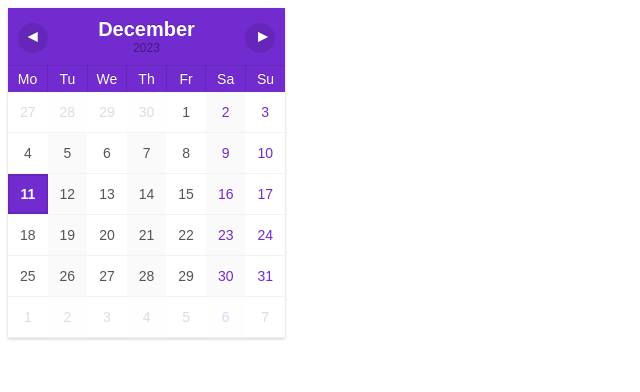
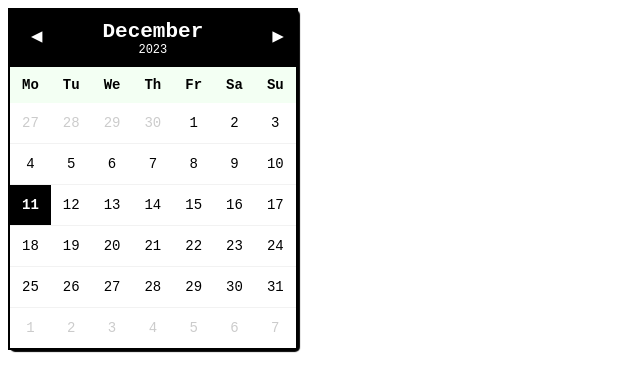
Before and after one commit to hco125/notion, a plain HTML site: page index.html in a window 1280 px wide. Shown: the whole page, without its empty margins (0-640 px from the left). Drawn offline with Linux system fonts and the light colour scheme.

Commit message:
Update index.html

```diff
--- a/index.html
+++ b/index.html
@@ -8,40 +8,49 @@
 
     <style>
         body {
-    font-family: 'Arial', sans-serif;
-    background-color: #fff;
+    font-family: monospace;
+
 }
 
 .wrapper {
     display: flex;
     align-items: center;
     justify-content: center;
-  flex-direction: column;
-  min-height: 100%;
+    flex-direction: column;
+    min-height: 100%;
 }
 
-button::-moz-focus-inner {
-  border: 0;
-  padding: 0;
-}
 
-#calendari {
+#calendar {
     margin:  0 auto;
-    /* height: 330px; */
-    /* width: 350px; */
     font-size: 14px;
-    /* box-shadow: 0px 1px 4px rgba(0,0,0,0.4); */
 }
 table {
     border-collapse: collapse;
     table-layout: fixed;
-    box-shadow: 0px 1px 3px rgba(0,0,0,0.2);
+    position: absolute;
     background-color: #fff;
-    position: absolute;
-
-
+    border: 2px solid #000000;
+    box-shadow: 2px 2px 1px 0px #000000;
+    border-radius: 5px;
 }
 
+.month{
+    background-color: #000;
+    color: #fff;
+    font-size: 1.5em;
+}
+.year {
+    font-size: 12px;
+    font-weight: normal;
+    display: block;
+    text-shadow: none;
+    color: #fff;
+}
+
+.day-header{
+    background-color: #f3fff3;
+}
 
 td,th {
     text-align: center;
@@ -49,73 +58,43 @@ td,th {
 }
 th {
     padding: 10px;
-}
-tr:first-child th {
-    font-size: 20px;
-    font-weight: bold;
-    border-left: none;
-    border-top: none;
-}
-td:last-child, th:last-child {
-  border-right: none;
+    /* background-color: #000000;
+    color: #fff; */
+    /* font-weight: normal; */
 }
 
-th {
-    border-top: 1px solid rgba(0,0,0,0.1);
-    border-right: 1px solid rgba(0,0,0,0.1);
-    background-color: #712BCF;
-    color: #fff;
-    text-shadow: 0px -1px 0px rgba(0,0,0,0.2);
-    font-weight: normal;
-}
-th .any {
-    font-size: 12px;
-    font-weight: normal;
-    display: block;
-    text-shadow: none;
-    color: rgba(0,0,0,0.4);
-}
-tr:nth-child(2) th {
-    padding: 5px;
-}
+
+
+
 td {
     padding: 0;
     border-bottom: 1px solid rgba(0,0,0,0.05);
 }
 td>span {
-    color: #555;
+    color: rgb(0, 0, 0);
     padding: 10px;
     display: block;
     border: 2px solid transparent;
     transition: border 0.3s ease;
 }
 
-td:nth-child(even)>span {
-    background-color: rgba(0,0,0,0.02);
-}
-td:last-child>span,
-td:nth-child(6)>span {
-    color: #712BCF;
-}
+
 td.avui>span {
     font-weight: bold;
-    background-color: #712BCF;
+    background-color: #000000;
     color: #fff;
-    border: 2px solid rgba(0,0,0,0.1);
 }
 td.fora > span {
     opacity: 0.2;
 }
-td > span:hover {
-    background: #A27BD5;
-    color: #fff;
-}
+
+
 .boto-next, .boto-prev {
-    background: rgba(0,0,0,0.1);
+    background: #000;
     color: #fff;
     font-family: inherit;
     border: none;
-    font-size: 18px;
+    font-size: 25px;
     font-weight: bold;
     text-shadow: inherit;
     padding: 2px 10px 5px 10px;
@@ -123,41 +102,21 @@ td > span:hover {
     height: 30px;
     width: 30px;
     vertical-align: middle;
-    border-radius: 100%;
     position: absolute;
     top: 15px;
 }
 .boto-next { right: 10px; padding-left: 13px; }
 .boto-prev { left: 10px; padding-right: 13px;}
-.boto-next:hover,
-.boto-prev:hover {
-    background: rgba(0,0,0,0.2);
-}
-button:hover { cursor: pointer; }
-button:focus { outline: none; }
 
-footer {
-  text-align: center;
-  color: #ddd;
-  font-weight: normal;
-  text-shadow: 0px -1px 0px rgba(0, 0, 0, 0.2);
-  font-size: 0.8em;
-  padding: 20px;
-}
 
-footer a,
-footer a:link {
-  color: #fff;
-  text-decoration: none;
-}
     </style>
 </head>
 <body>
     <div class="">
-        <div id="calendari"></div>
+        <div id="calendar"></div>
       </div>
       <script>
-        var mesos = [
+        var months = [
     'January',
     'February',
     'March',
@@ -172,7 +131,7 @@ footer a:link {
     'December'
 ];
 
-var dies = [
+var days = [
     'Sunday',
     'Monday',
     'Tuesday',
@@ -182,7 +141,7 @@ var dies = [
     'Saturday'
 ];
 
-var dies_abr = [
+var days_abr = [
     'Su',
     'Mo',
     'Tu',
@@ -199,7 +158,7 @@ Number.prototype.pad = function(num) {
     return str += this.toString();
 }
 
-function calendari(widget, data)
+function calendar(widget, data)
 {
 
     var original = widget.getElementsByClassName('actiu')[0];
@@ -233,6 +192,7 @@ function calendari(widget, data)
     var fila = document.createElement('tr');
     var titol = document.createElement('th');
     titol.setAttribute('colspan', 7);
+    titol.setAttribute('class','month');
 
     var boto_prev = document.createElement('button');
     boto_prev.className = 'boto-prev';
@@ -244,18 +204,18 @@ function calendari(widget, data)
 
     titol.appendChild(boto_prev);
     titol.appendChild(document.createElement('span')).innerHTML =
-        mesos[data.getMonth()] + '<span class="any">' + data.getFullYear() + '</span>';
+        months[data.getMonth()] + '<span class="year">' + data.getFullYear() + '</span>';
 
     titol.appendChild(boto_next);
 
     boto_prev.onclick = function() {
         data.setMonth(data.getMonth() - 1);
-        calendari(widget, data);
+        calendar(widget, data);
     };
 
     boto_next.onclick = function() {
         data.setMonth(data.getMonth() + 1);
-        calendari(widget, data);
+        calendar(widget, data);
     };
 
     fila.appendChild(titol);
@@ -265,10 +225,10 @@ function calendari(widget, data)
 
     for(var i = 1; i < 7; i++)
     {
-        fila.innerHTML += '<th>' + dies_abr[i] + '</th>';
+        fila.innerHTML += '<th class="day-header">' + days_abr[i] + '</th>';
     }
 
-    fila.innerHTML += '<th>' + dies_abr[0] + '</th>';
+    fila.innerHTML += '<th class="day-header">' + days_abr[0] + '</th>';
     e.appendChild(fila);
 
     /* Obtinc el dia que va acabar el mes anterior */
@@ -326,7 +286,7 @@ function calendari(widget, data)
 
 }
 
-calendari(document.getElementById('calendari'), new Date());
+calendar(document.getElementById('calendar'), new Date());
 
     </script>
 </body>
```
